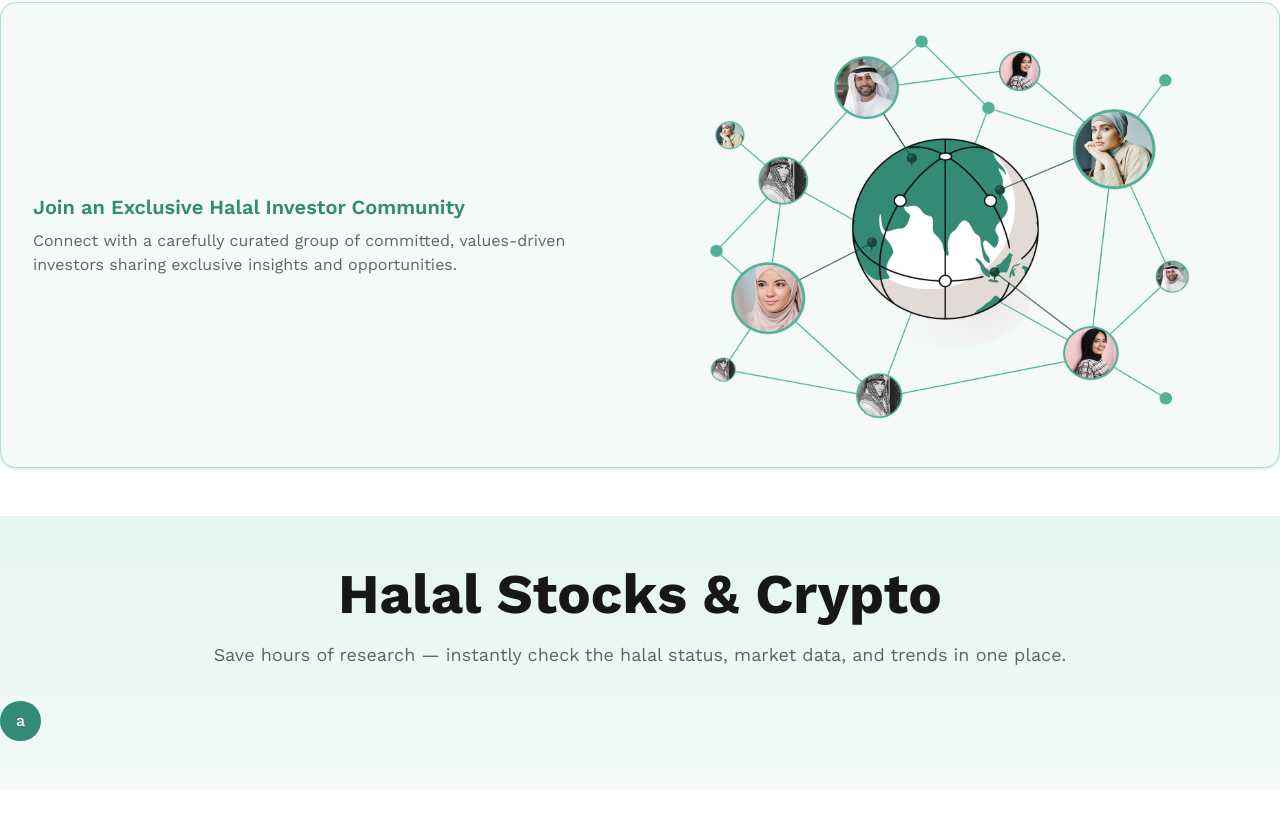
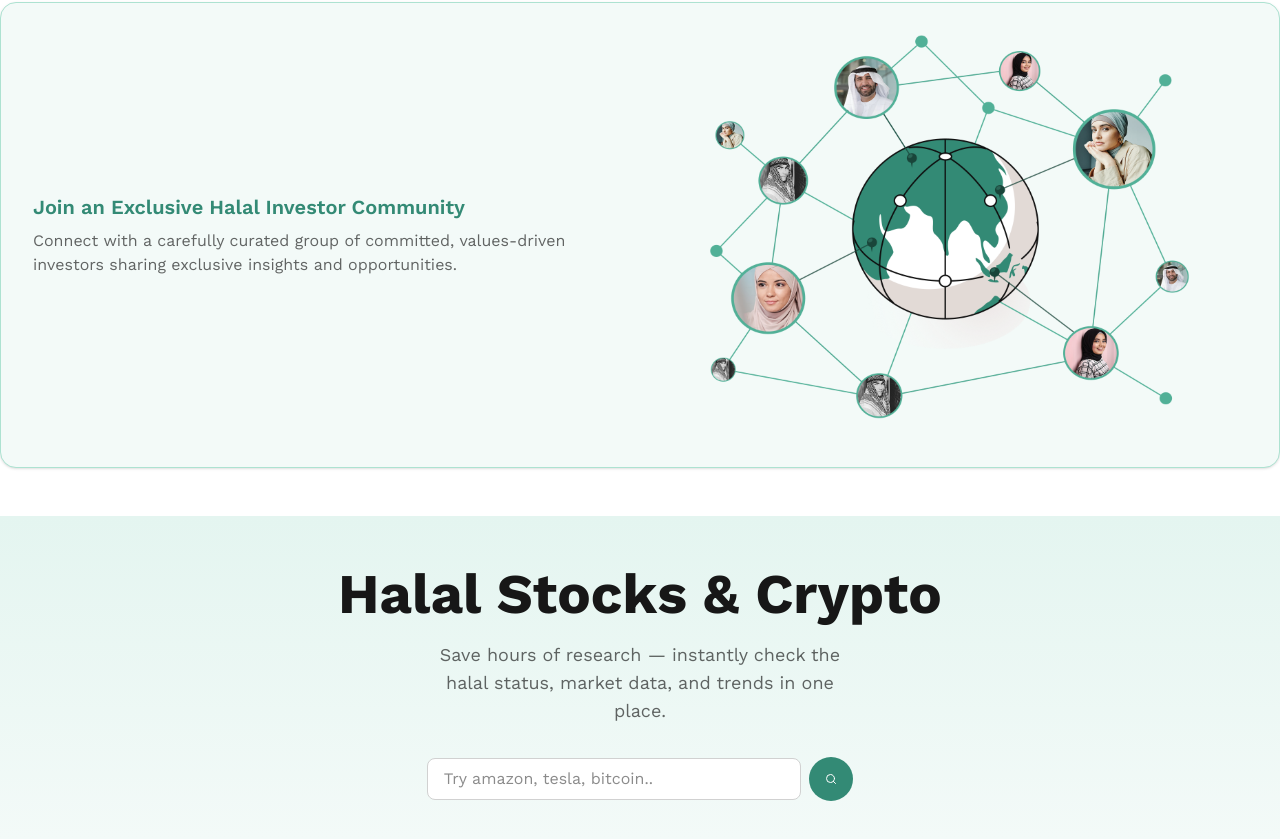
Before and after one commit to MuhammadAqibRafiq/testpif, a Next.js app: page / in a window 1280 px wide. Shown: the part 2752-3591 px from the top of the page. Before the commit the page ends 3541 px from the top, so only its background shows below. Built offline with nearby package versions, Linux system fonts and the light colour scheme.

Commit message:
update stock file

```diff
--- a/src/app/Screens/StockCrypto/index.tsx
+++ b/src/app/Screens/StockCrypto/index.tsx
@@ -1,5 +1,7 @@
+import InputField from '@/components/InputField/InputField'
 import Button from '@/components/ui/Button/Button'
 import Typography from '@/components/ui/Typography'
+import { Camera, Search } from 'lucide-react'
 import React from 'react'
 
 const Index = () => {
@@ -10,15 +12,23 @@ const Index = () => {
                 Halal Stocks & Crypto
             </Typography>
 
-            <Typography variant="bodyLargeR" color="textSecondary" className="mb-8 md:w-2/3 mx-auto" align="center">
+            <Typography variant="bodyLargeR" color="textSecondary" className="mb-8 md:w-1/3 mx-auto" align="center">
                 Save hours of research — instantly check the halal status, market data, and trends in one place.
             </Typography>
 
+            <div className="flex items-center justify-center gap-2 w-1/3 mx-auto">
+                <InputField placeholder="Try amazon, tesla, bitcoin.." />
+                <Button
+                    variant="contained"
+                    color="primary"
+                    className="mx-auto rounded-full w-11 h-11 flex items-center justify-center"
+                    // size="large"
+                >
+                    <Search size={20} />
+                </Button>
 
-<Button variant="contained" color="primary" className="mx-auto">
-a
-{/* <SearchIcon /> */}
-</Button>
+            </div>
+
         </div>
     )
 }
--- /dev/null
+++ b/src/components/InputField/InputField.tsx
@@ -0,0 +1,23 @@
+import React from 'react'
+
+interface InputFieldProps extends React.InputHTMLAttributes<HTMLInputElement> {
+    className?: string;
+}
+
+const InputField: React.FC<InputFieldProps> = ({
+    className = '',
+    type = 'text',
+    placeholder = 'Enter value...',
+    ...props
+}) => {
+    return (
+        <input
+            type={type}
+            placeholder={placeholder}
+            className={`w-full rounded-lg border border-neutral-30 py-2 px-4 bg-white focus:outline-none focus:border-primary-50 focus:[box-shadow:0_0_0_2px_#D6F1E7] disabled:bg-neutral-20 disabled:text-neutral-40 ${className}`}
+            {...props}
+        />
+    )
+}
+
+export default InputField
```
Also changed, not shown: package.json (+6 -5 lines), 1 other file (tests, documents, lock files or other folders).
